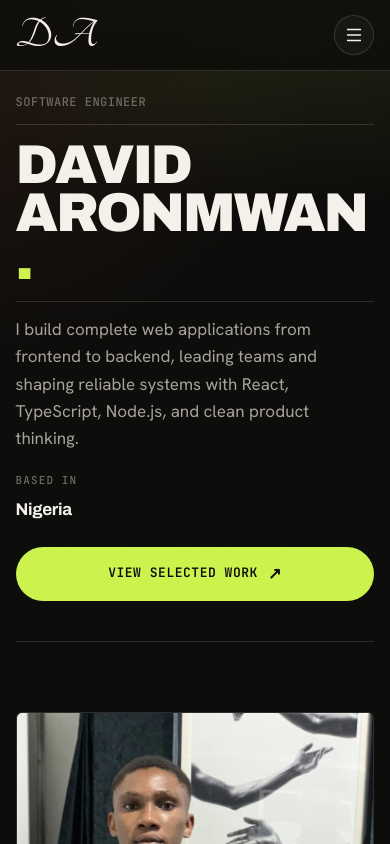
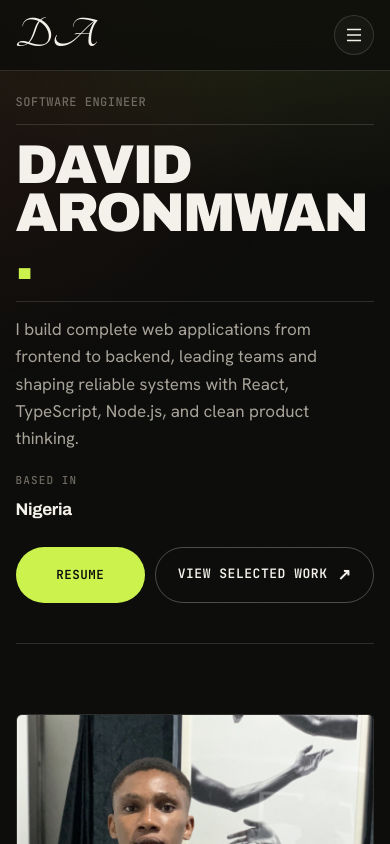
Before and after one commit to d-a-ve/portfolio, a React (Vite) app: page / in a window 390 px wide. Shown: the top 844 px of the page. Built offline with nearby package versions, Linux system fonts and the light colour scheme.

Commit message:
feat: refine portfolio copy and responsive polish

```diff
--- a/src/components/Navbar.css
+++ b/src/components/Navbar.css
@@ -23,7 +23,7 @@
   width: 100%;
   height: 100dvh;
   margin: 0;
-  padding: 10rem 2.4rem 3rem;
+  padding: 10rem 2.4rem 8rem;
   background: var(--bg);
   transform: translateX(100%);
   transition:
@@ -31,6 +31,9 @@
     visibility 0s linear 320ms;
   pointer-events: none;
   visibility: hidden;
+  overflow-y: auto;
+  overscroll-behavior: contain;
+  -webkit-overflow-scrolling: touch;
 }
 
 .site-nav--overlay.is-open {
@@ -46,7 +49,13 @@
   flex-direction: column;
   align-items: flex-start;
   gap: 1.6rem;
-  overflow: hidden;
+  flex: 0 0 auto;
+  padding-bottom: 1.5rem;
+}
+
+.nav-resume {
+  margin-top: 2.4rem;
+  padding-top: 1rem;
 }
 
 .site-nav--overlay .nav-close-btn {
@@ -66,10 +75,17 @@
 @media all and (max-width: 568px) {
   .site-nav--overlay {
     padding-inline: 1.6rem;
+    padding-bottom: 0rem;
   }
 
   .site-nav--overlay .nav-close-btn {
     top: 1.6rem;
     right: 1.6rem;
   }
+
+  .nav-resume {
+    position: sticky;
+    bottom: 0;
+    padding-block: 2rem;
+  }
 }
--- a/src/components/Navbar.tsx
+++ b/src/components/Navbar.tsx
@@ -1,4 +1,5 @@
 import Navlink from "./navlink/Navlink";
+import Button, { RESUME_URL } from "../utils/Button";
 import { AiOutlineClose } from "react-icons/ai";
 import "./Navbar.css";
 
@@ -40,6 +41,19 @@ export default function Navbar({
         <Navlink link="experience" linkText="Experience" click={closeNav} />
         <Navlink link="contact" linkText="Contact" click={closeNav} />
       </ul>
+
+      {isOverlay ? (
+        <div className="nav-resume">
+          <Button
+            link={RESUME_URL}
+            linkText="Resume"
+            newTab
+            variant="primary"
+            fullWidth
+            onClick={closeNav}
+          />
+        </div>
+      ) : null}
     </nav>
   );
 }
--- a/src/data/experience.ts
+++ b/src/data/experience.ts
@@ -8,34 +8,46 @@ export type ExperienceEntry = {
 
 export const experience: ExperienceEntry[] = [
   {
-    duration: "2024 - Present",
-    title: "Frontend Developer",
-    type: "Freelance",
-    company: "Independent",
+    duration: "Jan 2024 - Jan 2026",
+    title: "Fullstack Developer",
+    company: "Holidayalot",
     highlights: [
-      "Built small product pages and app interfaces with TypeScript.",
-      "Refined visual hierarchy, spacing, and accessibility in every iteration.",
-      "Shipped and maintained responsive React UI for client work.",
+      "Led development of a Node.js notification service handling email, SMS, and push notifications, processing 100+ notifications per day.",
+      "Refactored the frontend architecture to use services, clients, and mappers, decoupling the UI from API responses and catching 90% of API-change errors.",
+      "Joined an optimization effort that reduced image payload by 97% and cut page load time from 30s to 3s by tracing a slow API endpoint.",
+      "Improved developer experience by 65% through schema-based mapping and cleaner service boundaries.",
     ],
   },
   {
-    duration: "2023 - 2024",
-    title: "Portfolio Builder",
-    type: "Self-directed",
-    company: "Personal projects",
+    duration: "Apr 2025 - Jun 2025",
+    title: "Lead Frontend Engineer",
+    company: "BackendIM",
+    type: "Team Lead",
     highlights: [
-      "Shipped multiple demos across landing pages, games, and dashboards.",
-      "Experimented with reusable card layouts and responsive navigation flows.",
-      "Turned concept sketches into live, polished experiences.",
+      "Led a team of 4 frontend engineers delivering an AI-powered backend platform with auth, AI chat, live logs, a code editor, testing console, deployment workflows, and environment management.",
+      "Refactored the AI chat module, improving response latency and performance by 77%.",
+      "Spearheaded structured code reviews and mentoring to keep delivery consistent, maintainable, and on time.",
     ],
   },
   {
-    duration: "Always",
-    title: "Continuous Learner",
-    company: "React, TypeScript, and beyond",
+    duration: "Sept 2023 - Oct 2023",
+    title: "Frontend Developer",
+    company: "HNG Internship",
     highlights: [
-      "Practicing component-driven architecture and deliberate styling choices.",
-      "Exploring tools that make interfaces feel faster and more intentional.",
+      "Collaborated with a cross-functional team of 30+ designers, developers, and product managers to implement an authentication feature.",
+      "Developed a layout component that reduced feature development time by 20%.",
+      "Built a custom React Query mutation hook that reduced delivery time by 10%.",
+    ],
+  },
+  {
+    duration: "Jan 2023 - Aug 2023",
+    title: "Fullstack Engineer",
+    type: "Contract",
+    company: "Zkyte Technologies",
+    highlights: [
+      "Spearheaded the design, development, and launch of a full-stack course platform with external pages and user/admin dashboards.",
+      "Refactored course CRUD features with Axios and React Query caching, reducing unnecessary rerenders and network calls by 80%.",
+      "Led the implementation of a facial verification system across 600+ groups and about 10k users, catching 85% of fraudulent attempts.",
     ],
   },
 ];
--- a/src/sections/Experience/Experience.css
+++ b/src/sections/Experience/Experience.css
@@ -25,6 +25,7 @@
 }
 
 .experience-card {
+  --experience-date-width: clamp(12rem, 13vw, 16rem);
   border-top: 1px solid var(--line);
 }
 
@@ -33,9 +34,8 @@
 }
 
 .experience-toggle {
-  display: grid;
-  grid-template-columns: minmax(12rem, auto) minmax(0, 1fr) auto;
-  gap: clamp(1rem, 2vw, 2.4rem);
+  display: flex;
+  gap: clamp(0.8rem, 1.6vw, 1.6rem);
   align-items: start;
   width: 100%;
   padding-block: clamp(2.4rem, 3.5vw, 3.6rem);
@@ -44,6 +44,8 @@
 }
 
 .experience-duration {
+  flex: 0 0 var(--experience-date-width);
+  width: var(--experience-date-width);
   font-family: var(--font-mono);
   font-size: 1.2rem;
   font-weight: 500;
@@ -55,10 +57,12 @@
 }
 
 .experience-headline {
+  flex: 1 1 auto;
   display: flex;
   flex-direction: column;
   align-items: flex-start;
   gap: 0.6rem;
+  min-width: 0;
 }
 
 .experience-role {
@@ -115,6 +119,7 @@
 }
 
 .experience-panel {
+  margin-left: calc(var(--experience-date-width) + clamp(1rem, 2vw, 2.4rem));
   padding-bottom: clamp(2.4rem, 3.5vw, 3.6rem);
   animation: experience-reveal 0.4s ease both;
 }
@@ -135,7 +140,7 @@
   grid-template-columns: repeat(2, minmax(0, 1fr));
   gap: 1.2rem 2.4rem;
   list-style: none;
-  padding-left: clamp(0rem, calc(12rem + 2vw), 14rem);
+  padding-left: 0;
 }
 
 .experience-highlights li {
@@ -164,13 +169,20 @@
   }
 
   .experience-toggle {
+    display: grid;
     grid-template-columns: 1fr auto;
     gap: 1.2rem 1.6rem;
   }
 
   .experience-duration {
+    width: auto;
+    flex: initial;
     grid-column: 1 / -1;
     padding-top: 0;
+  }
+
+  .experience-panel {
+    margin-left: 0;
   }
 
   .experience-highlights {
--- a/src/sections/Header/Header.tsx
+++ b/src/sections/Header/Header.tsx
@@ -1,6 +1,7 @@
 import React from "react";
 import Logo from "../../components/logo/Logo";
 import Navbar from "../../components/Navbar";
+import Button, { RESUME_URL } from "../../utils/Button";
 import { useMediaQuery } from "react-responsive";
 import { IconContext } from "react-icons";
 import { AiOutlineMenu } from "react-icons/ai";
@@ -53,6 +54,15 @@ export default function Header() {
           {!isMd ? (
             <Navbar toggleNav={toggleNav} closeNav={closeNav} variant="inline" />
           ) : null}
+          {!isMd ? (
+            <Button
+              link={RESUME_URL}
+              linkText="Resume"
+              newTab
+              variant="primary"
+              className="contact-btn--compact"
+            />
+          ) : null}
           {isMd ? (
             <IconContext.Provider value={{ className: "icon-cursor" }}>
               <div className="site-header__actions">
--- a/src/sections/Hero/Hero.css
+++ b/src/sections/Hero/Hero.css
@@ -68,6 +68,13 @@
   gap: 2.4rem;
 }
 
+.hero-actions {
+  display: flex;
+  flex-wrap: wrap;
+  gap: 1rem;
+  justify-content: flex-end;
+}
+
 .hero-points {
   display: flex;
   flex-wrap: wrap;
@@ -123,6 +130,17 @@
   transform: translate(3px, -3px);
 }
 
+.hero-cta--secondary {
+  border: 1px solid var(--line-strong);
+  background: transparent;
+  color: var(--text);
+}
+
+.hero-cta--secondary:hover {
+  background: transparent;
+  border-color: var(--accent);
+}
+
 @media (max-width: 900px) {
   .hero-foot {
     grid-template-columns: 1fr;
@@ -159,6 +177,15 @@
     width: 100%;
   }
 
+  .hero-actions {
+    width: 100%;
+    justify-content: stretch;
+  }
+
+  .hero-actions > * {
+    flex: 1 1 0;
+  }
+
   .hero-cta {
     width: 100%;
     justify-content: center;
--- a/src/sections/Hero/Hero.tsx
+++ b/src/sections/Hero/Hero.tsx
@@ -1,3 +1,4 @@
+import Button, { RESUME_URL } from "../../utils/Button";
 import "./Hero.css";
 
 export default function Hero() {
@@ -29,12 +30,21 @@ export default function Hero() {
             </div>
           </dl>
 
-          <a className="hero-cta" href="#projects">
-            <span>View selected work</span>
-            <span className="hero-cta__arrow" aria-hidden="true">
-              &#8599;
-            </span>
-          </a>
+          <div className="hero-actions">
+            <Button
+              link={RESUME_URL}
+              linkText="Resume"
+              newTab
+              variant="primary"
+            />
+
+            <a className="hero-cta hero-cta--secondary" href="#projects">
+              <span>View selected work</span>
+              <span className="hero-cta__arrow" aria-hidden="true">
+                &#8599;
+              </span>
+            </a>
+          </div>
         </div>
       </div>
     </section>
--- a/src/utils/Button.css
+++ b/src/utils/Button.css
@@ -21,5 +21,35 @@
 
 .contact-btn:hover {
   transform: translateY(-2px);
+}
+
+.contact-btn--secondary {
+  border: 1px solid var(--line-strong);
+  background: transparent;
+  color: var(--text);
+}
+
+.contact-btn--secondary:hover {
+  background: transparent;
+  border-color: var(--accent);
+}
+
+.contact-btn--primary {
+  border: 1px solid transparent;
+  background: var(--accent);
+  color: var(--accent-ink);
+}
+
+.contact-btn--primary:hover {
   background: color-mix(in srgb, var(--accent) 82%, var(--text));
 }
+
+.contact-btn--compact {
+  min-height: 4.4rem;
+  padding: 0 1.6rem;
+  font-size: 1.1rem;
+}
+
+.contact-btn--full {
+  width: 100%;
+}
--- a/src/utils/Button.tsx
+++ b/src/utils/Button.tsx
@@ -1,8 +1,10 @@
 import React from "react";
-import { LinkPropsType } from "../components/navlink/Navlink";
 import "./Button.css";
 
 // I want to avoid putting my email directly in the DOM to prevent bot spams, so using a click event to add it when it is clicked
+
+export const RESUME_URL =
+  "https://drive.google.com/file/d/1F1k1PPrdWH0m3TzXTSOtOSJWdoq9uUJs/view?usp=drive_link";
 
 export function directToEmail(
   e: React.MouseEvent<HTMLAnchorElement>,
@@ -16,15 +18,46 @@ export function directToEmail(
   }
 }
 
-export default function Button({ link, linkText, email }: LinkPropsType) {
+export type ButtonPropsType = {
+  link: string;
+  linkText: string;
+  email?: boolean;
+  newTab?: boolean;
+  variant?: "primary" | "secondary";
+  className?: string;
+  fullWidth?: boolean;
+  onClick?: (e: React.MouseEvent<HTMLAnchorElement>) => void;
+};
+
+export default function Button({
+  link,
+  linkText,
+  email,
+  newTab,
+  variant = "primary",
+  className = "",
+  fullWidth = false,
+  onClick,
+}: ButtonPropsType) {
   const obsfucatedEmailHref = "#";
+  const buttonClassName = [
+    "contact-btn",
+    `contact-btn--${variant}`,
+    fullWidth ? "contact-btn--full" : "",
+    className,
+  ]
+    .filter(Boolean)
+    .join(" ");
 
   return (
     <a
       href={email ? obsfucatedEmailHref : link}
-      className="contact-btn"
+      className={buttonClassName}
+      target={email || !newTab ? undefined : "_blank"}
+      rel={email ? undefined : "noreferrer noopener"}
       onClick={(e) => {
         directToEmail(e, email);
+        onClick?.(e);
       }}
     >
       {linkText}
```
